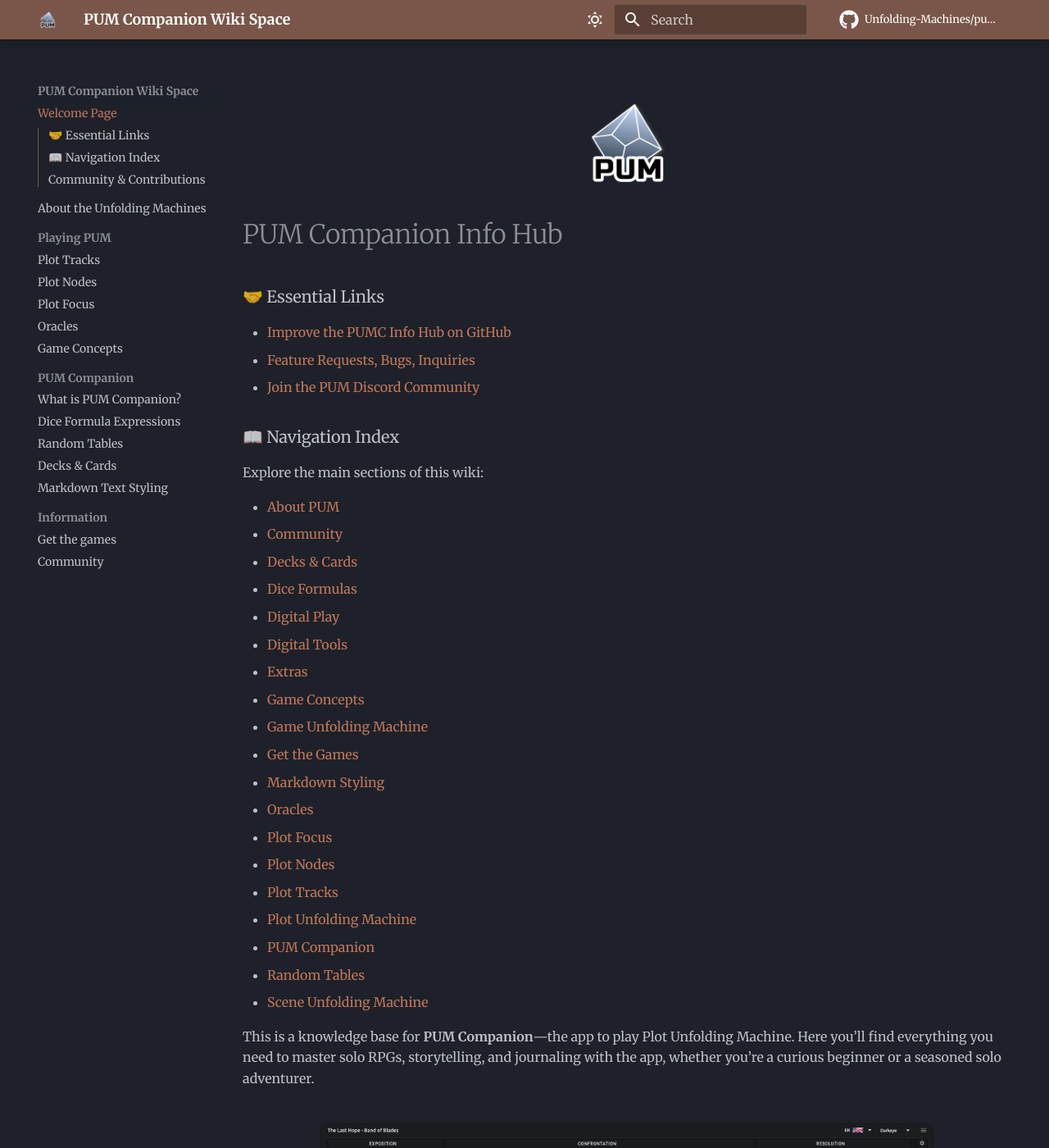
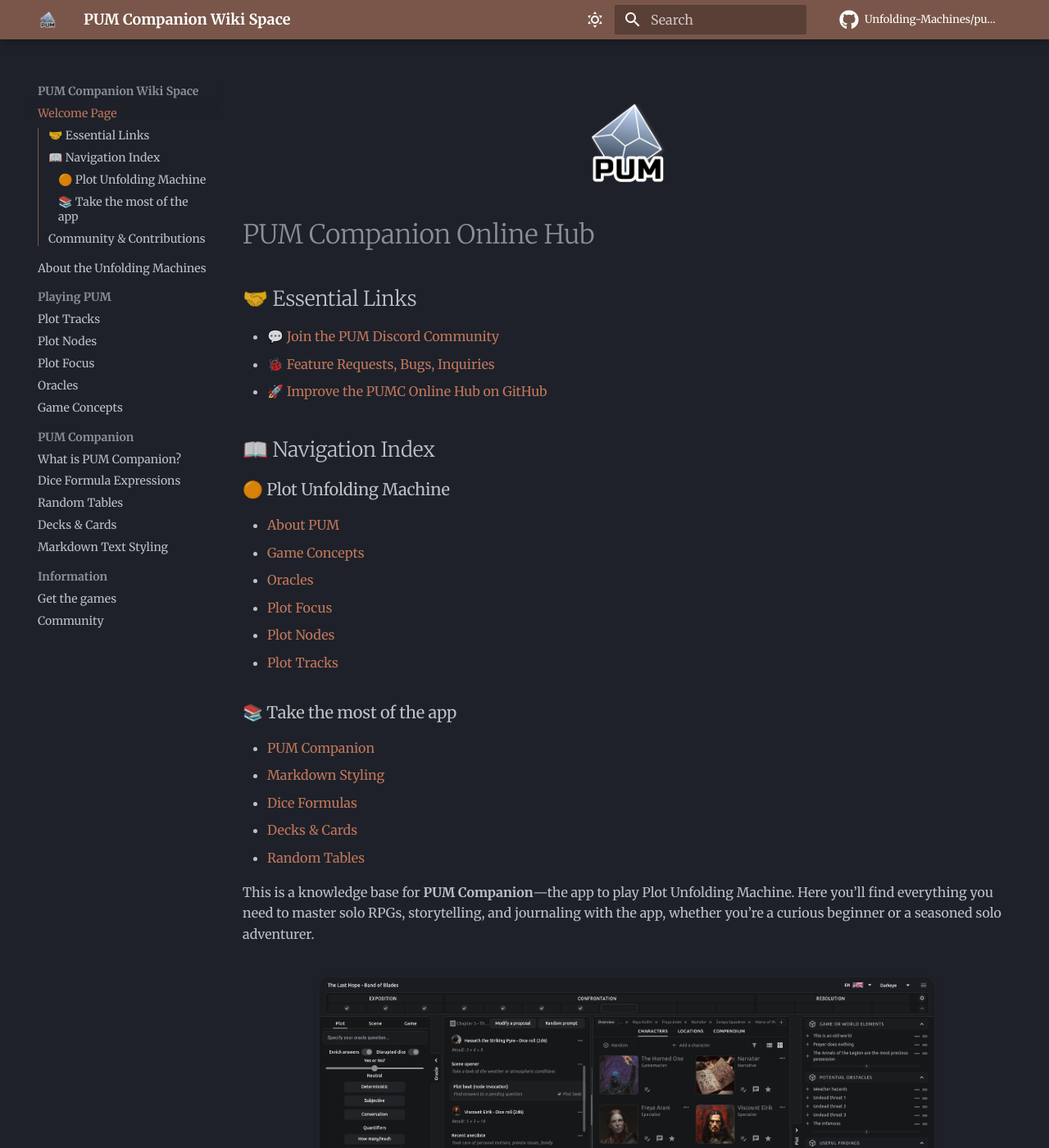
Before and after one commit to Unfolding-Machines/pumc-info-hub, an MkDocs documentation site: the page built from docs/index.md, in a window 1280 px wide and 1400 px high. Shown: the whole window at 82% size. Built offline with MkDocs 1.6.1 and Material for MkDocs 9.7.7, drawn with Linux system fonts in a browser that asks for light colours; comment, search, counter and statistics services are not loaded.

Commit message:
Organize onboarding

```diff
--- a/docs/index.md
+++ b/docs/index.md
@@ -2,37 +2,30 @@
   <img src="assets/logos/pumc_icon_512.png" alt="PUM Companion Logo" width="120" style="margin-bottom: 0.5em;" />
 </p>
 
-# PUM Companion Info Hub
+# PUM Companion Online Hub
 
-### 🤝 Essential Links
+## 🤝 Essential Links
 
-- [Improve the PUMC Info Hub on GitHub](https://github.com/Unfolding-Machines/pumc-info-hub)
-- [Feature Requests, Bugs, Inquiries](https://github.com/Unfolding-Machines/pumc-info-hub/issues)
-- [Join the PUM Discord Community](https://discord.gg/k2rQMa33Kq)
+- 💬 [Join the PUM Discord Community](https://discord.gg/k2rQMa33Kq)
+- 🐞 [Feature Requests, Bugs, Inquiries](https://github.com/Unfolding-Machines/pumc-info-hub/issues)
+- 🚀 [Improve the PUMC Online Hub on GitHub](https://github.com/Unfolding-Machines/pumc-info-hub)
 
-### 📖 Navigation Index
+## 📖 Navigation Index
 
-Explore the main sections of this wiki:
-
+### 🟠 Plot Unfolding Machine
 - [About PUM](about-pum.md)
-- [Community](community.md)
-- [Decks & Cards](decks-cards.md)
-- [Dice Formulas](dice-formulas.md)
-- [Digital Play](digital-play.md)
-- [Digital Tools](digital-tools.md)
-- [Extras](extras.md)
 - [Game Concepts](game-concepts.md)
-- [Game Unfolding Machine](game-unfolding-machine.md)
-- [Get the Games](get-the-games.md)
-- [Markdown Styling](markdown-styling.md)
 - [Oracles](oracles.md)
 - [Plot Focus](plot-focus.md)
 - [Plot Nodes](plot-nodes.md)
 - [Plot Tracks](plot-tracks.md)
-- [Plot Unfolding Machine](plot-unfolding-machine.md)
+
+### 📚 Take the most of the app
 - [PUM Companion](pum-companion.md)
+- [Markdown Styling](markdown-styling.md)
+- [Dice Formulas](dice-formulas.md)
+- [Decks & Cards](decks-cards.md)
 - [Random Tables](random-tables.md)
-- [Scene Unfolding Machine](scene-unfolding-machine.md)
 
 <div class="pumc-intro-box">
   This is a knowledge base for <b>PUM Companion</b>—the app to play Plot Unfolding Machine. Here you’ll find everything you need to master solo RPGs, storytelling, and journaling with the app, whether you’re a curious beginner or a seasoned solo adventurer.
```
Also changed, not shown: README.md (+5 -5 lines), docs/community.md (deleted, +0 -9 lines), docs/digital-play.md (deleted), docs/digital-tools.md (deleted), docs/extras.md (deleted), docs/game-unfolding-machine.md (deleted), docs/plot-unfolding-machine.md (deleted), docs/scene-unfolding-machine.md (deleted).
